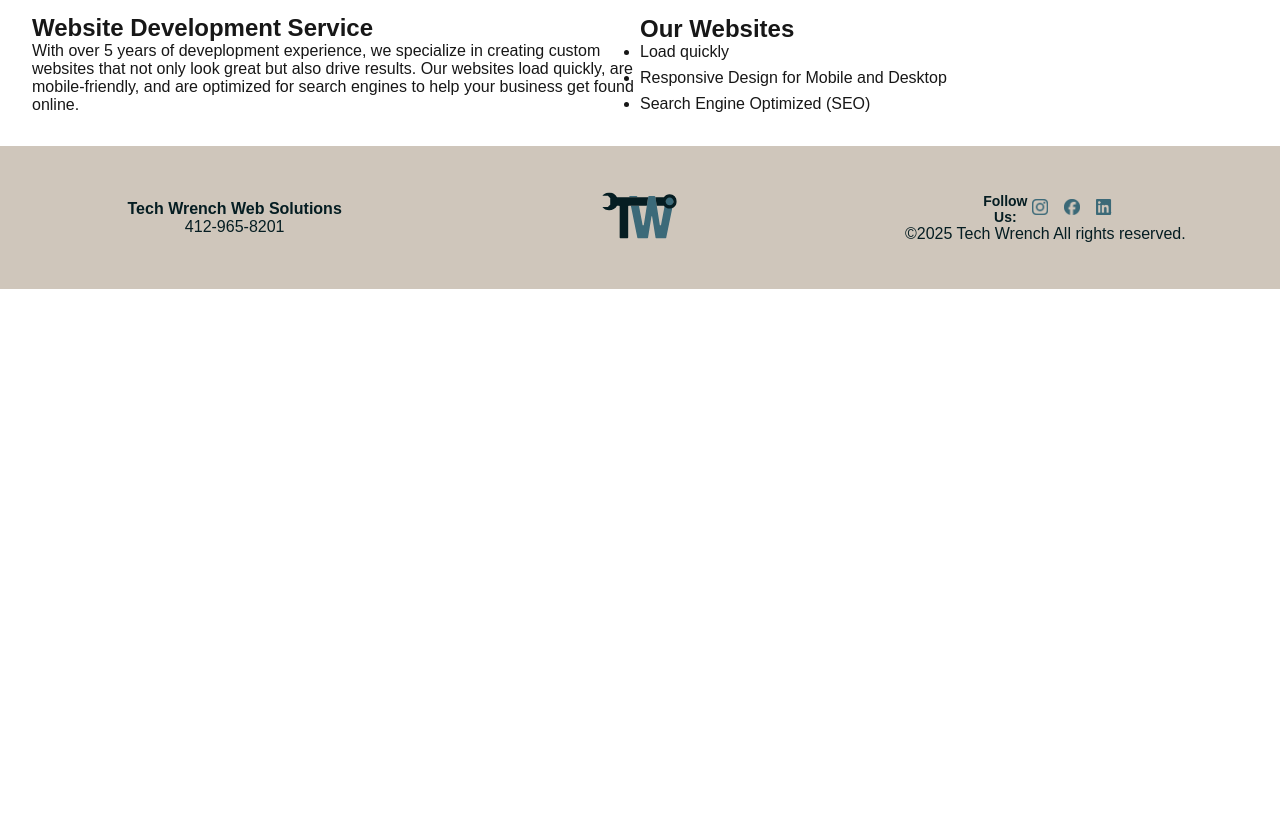
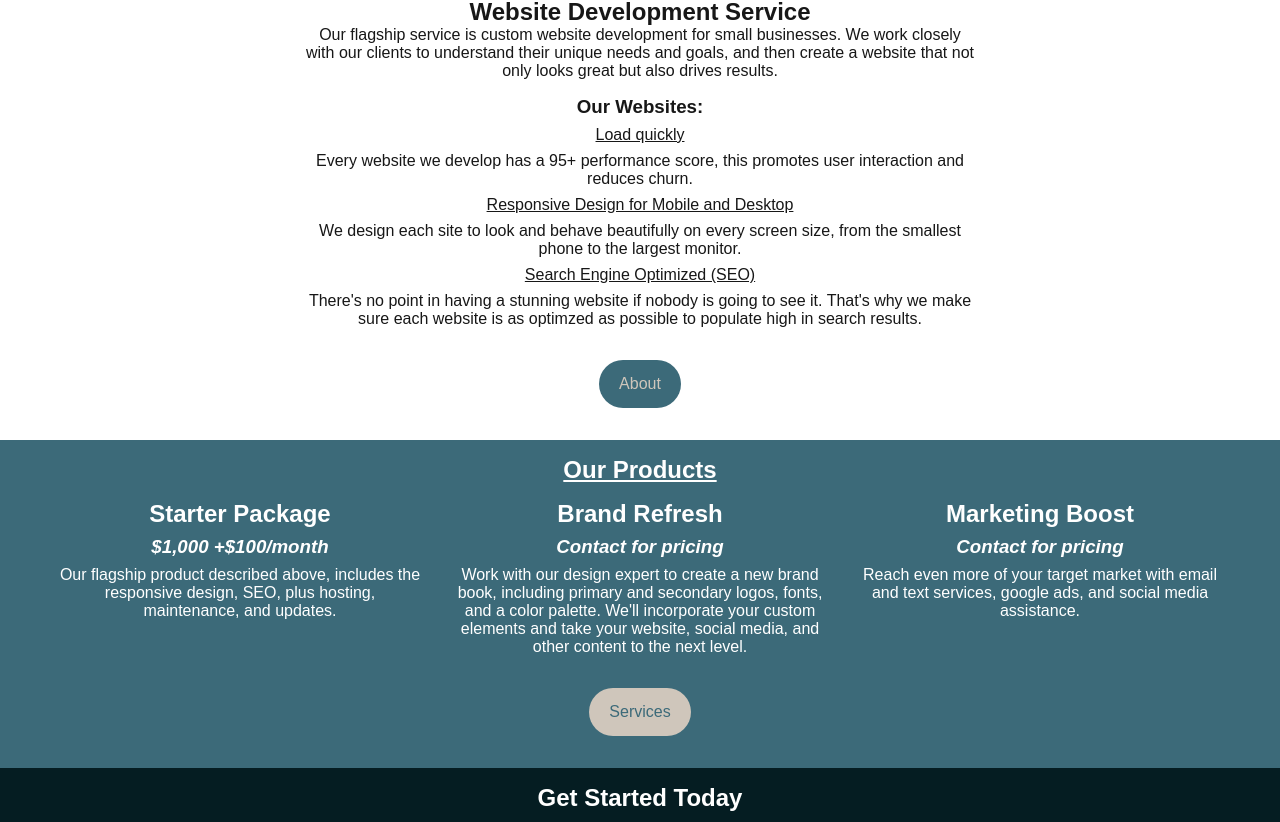
Before and after one commit to CarloRossi11/wrench, a Next.js app in the folder techWrench/: page / in a window 1280 px wide. Shown: the part 718-1540 px from the top of the page. Before the commit the page ends 1007 px from the top, so only its background shows below. Built offline with nearby package versions, Linux system fonts and the light colour scheme; a web font is replaced by a local one.

Commit message:
added what we do, features, services, contact to home, added shadow to navbar, unified submit button styling

```diff
--- a/techWrench/src/app/HomeClient.tsx
+++ b/techWrench/src/app/HomeClient.tsx
@@ -1,13 +1,20 @@
 "use client";
 
 import Image from "next/image";
-import Link from "next/link";
 import styles from "./page.module.css";
 import Footer from "./components/Footer";
 import Header from "./components/Header";
 import HamburgerMenu from "./components/HamburgerMenu";
 import useIsMobile from "./hooks/useIsMobile";
 import ContactForm from "./components/ContactForm";
+
+// Add "what we do" -ADDED
+// expand features section -ADDED
+// add services section -ADDED
+// add portfolio
+// add contact form
+
+// adjust max width on text sections
 
 export default function HomeClient() {
   const isMobile = useIsMobile(850);
@@ -52,35 +59,100 @@ export default function HomeClient() {
 
       <main className={styles.main}>
         <section className={styles.weDo}>
-          <div className={styles.weDoLeft}>
-            <h2>Website Development Service</h2>
-            <p>
-              With over 5 years of deveplopment experience, we specialize in
-              creating custom websites that not only look great but also drive
-              results. Our websites load quickly, are mobile-friendly, and are
-              optimized for search engines to help your business get found
-              online.
-            </p>
+          <h2>Website Development Service</h2>
+          <p>
+            Our flagship service is custom website development for small
+            businesses. We work closely with our clients to understand their
+            unique needs and goals, and then create a website that not only
+            looks great but also drives results.
+          </p>
+          <div className={styles.features}>
+            <h3>Our Websites:</h3>
+            <ul>
+              <li className={styles.bullet}>Load quickly</li>
+              <ul>
+                <li className={styles.support}>
+                  Every website we develop has a 95+ performance score, this
+                  promotes user interaction and reduces churn.
+                </li>
+              </ul>
+              <li className={styles.bullet}>
+                Responsive Design for Mobile and Desktop
+              </li>
+              <ul>
+                <li className={styles.support}>
+                  We design each site to look and behave beautifully on every
+                  screen size, from the smallest phone to the largest monitor.
+                </li>
+              </ul>
+              <li className={styles.bullet}>Search Engine Optimized (SEO)</li>
+              <ul>
+                <li className={styles.support}>
+                  There's no point in having a stunning website if nobody is
+                  going to see it. That's why we make sure each website is as
+                  optimzed as possible to populate high in search results.
+                </li>
+              </ul>
+            </ul>
+          </div>
+          <div className={styles.buttonContainer}>
             <div className={styles.ctas}>
-              {/* <Link className={styles.primary} href="/about">
-                View Services
-              </Link> */}
+              <a className={styles.secondary} href={"/about"}>
+                About
+              </a>
             </div>
           </div>
+        </section>
 
-          <div className={styles.weDoRight}>
-            <h2>Our Websites</h2>
-            <ul>
-              <li>Load quickly</li>
-              <li>Responsive Design for Mobile and Desktop</li>
-              <li>Search Engine Optimized (SEO)</li>
-            </ul>
-            <div className={styles.ctas}>
-              {/* <Link className={styles.primary} href="/about">
-                View Services
-              </Link> */}
+        <section className={styles.services}>
+          <h1>Our Products</h1>
+          <div className={styles.servicesContent}>
+            <div className={styles.establishText}>
+              <h2>
+                Starter Package
+              </h2>
+              <h3><i>$1,000 +$100/month</i></h3>
+              <p>
+                {" "}
+                Our flagship product described above, includes the responsive
+                design, SEO, plus hosting, maintenance, and updates.{" "}
+              </p>
+            </div>
+            <div className={styles.growText}>
+              <h2>
+                Brand Refresh
+              </h2>
+              <h3><i>Contact for pricing</i></h3>
+              <p>
+                Work with our design expert to create a new brand book,
+                including primary and secondary logos, fonts, and a color
+                palette. We'll incorporate your custom elements and take your website,
+                social media, and other content to the next level.
+              </p>
+            </div>
+            <div className={styles.expandText}>
+              <h2>
+                Marketing Boost
+              </h2>
+              <h3><i>Contact for pricing</i></h3>
+              <p>
+                Reach even more of your target market with email and text
+                services, google ads, and social media assistance.
+              </p>
             </div>
           </div>
+          <div className={styles.buttonContainer}>
+            <div className={styles.ctas}>
+              <a className={styles.primary} href={"/services"}>
+                Services
+              </a>
+            </div>
+          </div>
+        </section>
+
+        <section className={styles.contact}>
+          <h2>Get Started Today</h2>
+          <ContactForm />
         </section>
       </main>
 
--- a/techWrench/src/app/components/contactForm.module.css
+++ b/techWrench/src/app/components/contactForm.module.css
@@ -87,13 +87,20 @@
 ---------------------------- */
 
 .contactForm button {
-  padding: 0.7rem 1.5rem;
+  padding: 0 20px;
   background-color: #051D22;
   color: #CFC6BB;
   border: 1px solid #CFC6BB;
-  border-radius: 4px;
+  border-radius: 128px;
+  font-size: 16px;
+  line-height: 20px;
+  font-weight: 500;
+  height: 48px;
   cursor: pointer;
-  transition: background 0.25s, color 0.25s, border-color 0.25s;
+  transition:
+    background 0.2s,
+    color 0.2s,
+    border-color 0.2s;
 }
 
 .contactForm button:hover {
--- a/techWrench/src/app/components/hamburgerMenu.module.css
+++ b/techWrench/src/app/components/hamburgerMenu.module.css
@@ -7,6 +7,7 @@
   position: relative;
   z-index: 100;
   width: 100%;
+  box-shadow: rgba(149, 157, 165, 0.2) 0px 8px 24px;
 }
 
 .menu {
--- a/techWrench/src/app/components/header.module.css
+++ b/techWrench/src/app/components/header.module.css
@@ -2,10 +2,10 @@
   width: 100%;
   padding: .75rem;
   background-color: #CFC6BB;
-  /* make navbar stick to top? */
   position: sticky;
   top: 0;
   z-index: 1000;
+  box-shadow:rgba(149, 157, 165, 0.2) 0px 8px 24px;
 }
 
 .links {
--- a/techWrench/src/app/page.module.css
+++ b/techWrench/src/app/page.module.css
@@ -3,8 +3,8 @@
   --gray-alpha-200: rgba(var(--gray-rgb), 0.08);
   --gray-alpha-100: rgba(var(--gray-rgb), 0.05);
 
-  --button-primary-hover: #383838;
-  --button-secondary-hover: #3b6a78;
+  --button-primary-hover: #051D22;
+  --button-secondary-hover: #3C6A79;
 
   min-height: 100vh;
   width: 100%;
@@ -17,9 +17,10 @@
     --gray-alpha-200: rgba(var(--gray-rgb), 0.145);
     --gray-alpha-100: rgba(var(--gray-rgb), 0.06);
 
-    --button-primary-hover: #3b6a78;
-    --button-secondary-hover: #001d23;
-    padding-top: 64px; /* match navbar height */
+    --button-primary-hover: #3C6A79;
+    --button-secondary-hover: #051D22;
+    padding-top: 64px;
+    /* match navbar height */
   }
 }
 
@@ -32,20 +33,12 @@
   background-color: #ffffff;
 }
 
-
-.main {
-  display: flex;
-  flex-direction: column;
-  grid-row-start: 2;
-  width: 100%;
-}
-
 .intro {
   display: flex;
   width: 100%;
 }
 
-.introLeft{
+.introLeft {
   display: flex;
   width: 50%;
   flex-direction: column;
@@ -69,51 +62,73 @@
 
 .introText {
   padding: 1rem;
+  max-width: 700px;
 }
 
-.linkHover {
-  color: inherit;
-  text-align: center;
-  text-decoration: none;
-  transition: color 0.2s;
-}
-
-.linkHover:hover {
-  color: #CFC6BB;
-  text-decoration: none;
+.main {
+  display: flex;
+  flex-direction: column;
+  align-items: center;
+  width: 100%;
 }
 
 .weDo {
   display: flex;
+  flex-direction: column;
   align-items: center;
-  justify-content: space-around;
-  padding: 2rem;
+  text-align: center;
+  padding: 1rem;
+  max-width: 700px;
 }
 
-.weDoLeft {
-  width: 50%;
-  height: 90%;
+.features {
+  margin-top: 1rem;
+  margin-bottom: 1rem;
+}
+
+.bullet {
+  list-style: none;
+  text-decoration: underline;
+  padding: .5rem;
+}
+
+.support {
+  list-style: none;
+}
+
+.services {
   display: flex;
   flex-direction: column;
+  align-items: center;
+  padding: 1rem;
+  background-color: #3C6A79;
+  color: #fff;
+  width: 100%;
+  text-align: center;
 }
 
-.weDoRight {
-  width: 50%;
-  display: flex;
-  flex-direction: column;
+.services h1 {
+  text-decoration: underline;
 }
 
-.main li:not(:last-of-type) {
-  margin-bottom: 8px;
+.servicesContent {
+  display: flex;
+  justify-content: center;
 }
 
-.main code {
-  font-family: inherit;
-  background: var(--gray-alpha-100);
-  padding: 2px 4px;
-  border-radius: 4px;
-  font-weight: 600;
+.servicesContent h3 {
+  padding: .5rem;
 }
+
+.establishText,
+.growText,
+.expandText {
+  padding: 1rem;
+  text-align: center;
+  max-width: 400px;
+}
+
+
 
 .ctas {
   display: flex;
@@ -148,22 +163,25 @@ a.primary {
 }
 
 a.secondary {
-  border-color: var(--gray-alpha-200);
-  min-width: 158px;
+  background-color: #3C6A79;
+  color: #CFC6BB;
+  border: var(--foreground);
+  gap: 8px;
+  margin: 1rem;
 }
 
 .contact {
   display: flex;
   flex-direction: column;
   align-items: center;
-  justify-content: center;
+  padding: 1rem;
+  background-color: #051D22;
+  color: #fff;
   width: 100%;
 }
 
-.igSection {
-  background-color: #cf0119;
-  width: 100%;
-  padding: 0 1rem;
+.contact h2 {
+  margin-bottom: 1rem;
 }
 
 /* Enable hover only on non-touch devices */
@@ -176,7 +194,7 @@ a.secondary {
 
   a.secondary:hover {
     background: var(--button-secondary-hover);
-    border-color: transparent;
+    border: 1px solid #CFC6BB;
   }
 
   .footer a:hover {
@@ -188,18 +206,6 @@ a.secondary {
 @media (max-width: 1250px) {
   .weDo {
     flex-direction: column;
-  }
-
-  .weDoLeft {
-    width: 100%;
-    padding-bottom: 1rem;
-  }
-
-  .weDoRight {
-    width: 100%;
-    align-items: left;
-    text-align: left;
-    padding-top: 1rem;
   }
 }
 
@@ -236,6 +242,11 @@ a.secondary {
     height: auto;
   }
 
+  .servicesContent {
+    flex-direction: column;
+    text-align: center;
+  }
+
   .ctas {
     flex-direction: column;
   }
```
